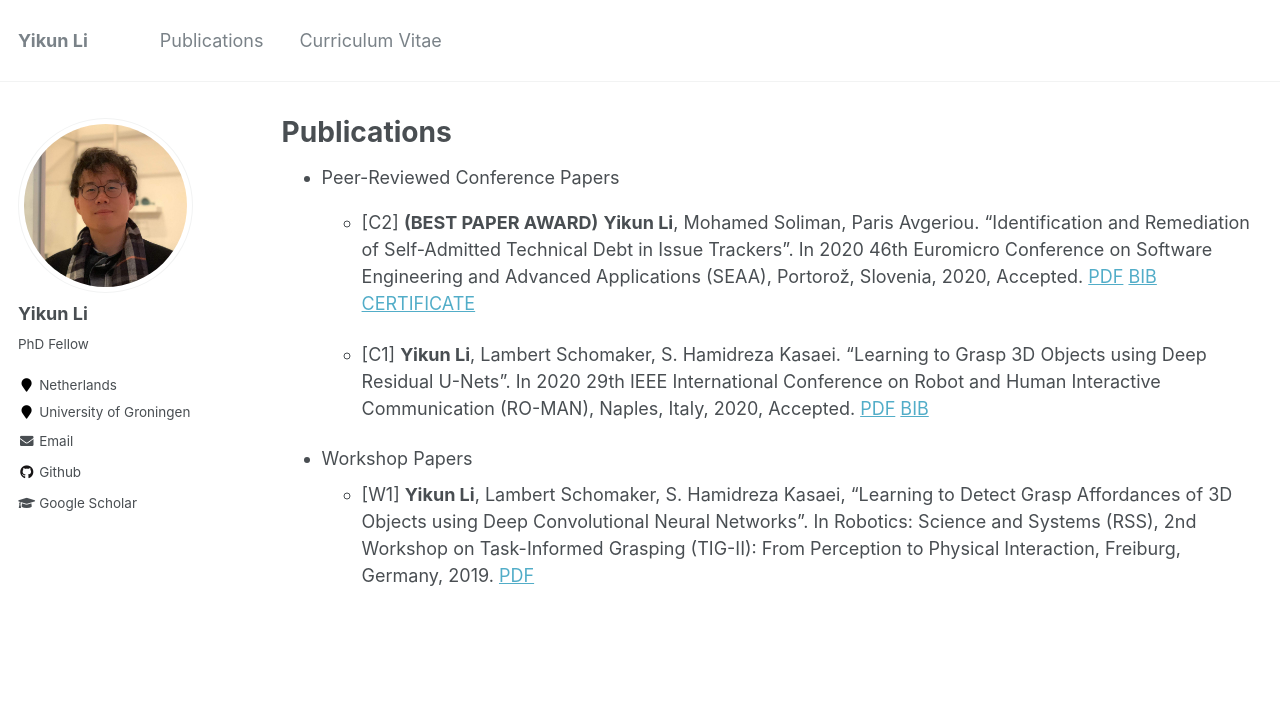
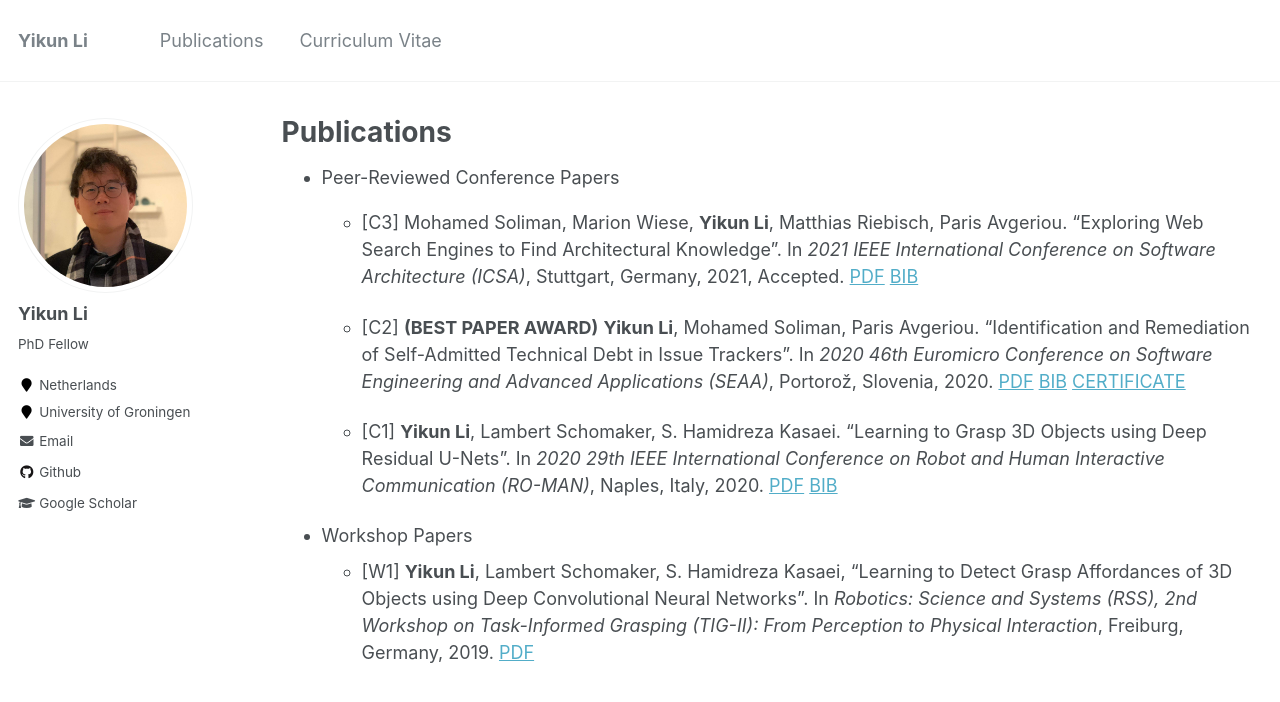
Before and after one commit to yikun-li/yikun-li.github.io, a Jekyll site: the page built from _pages/publications.md, in a window 1280 px wide. Shown: the top 702 px of the page. Built offline with Jekyll 4.4.1, drawn with Linux system fonts in a browser that asks for light colours.

Commit message:
add publications

```diff
--- a/_pages/publications.md
+++ b/_pages/publications.md
@@ -16,10 +16,11 @@ author_profile: true
 {% endfor %}
 
 * Peer-Reviewed Conference Papers
-    * [C2] **(BEST PAPER AWARD)** **Yikun Li**, Mohamed Soliman, Paris Avgeriou. “Identification and Remediation of Self-Admitted Technical Debt in Issue Trackers”. In 2020 46th Euromicro Conference on Software Engineering and Advanced Applications (SEAA), Portorož, Slovenia, 2020, Accepted. [PDF](https://yikun-li.github.io/publications/SEAA2020.pdf)  [BIB](https://raw.githubusercontent.com/yikun-li/yikun-li.github.io/master/_publications/SEAA2020_BIB.html) [CERTIFICATE](https://yikun-li.github.io/publications/SEAA2020_CERT.pdf)
+    * [C3] Mohamed Soliman, Marion Wiese, **Yikun Li**, Matthias Riebisch, Paris Avgeriou. “Exploring Web Search Engines to Find Architectural Knowledge”. In *2021 IEEE International Conference on Software Architecture (ICSA)*, Stuttgart, Germany, 2021, Accepted. [PDF](https://yikun-li.github.io/publications/ICSA2021.pdf)  [BIB](https://raw.githubusercontent.com/yikun-li/yikun-li.github.io/master/_publications/ICSA2021_BIB.html)
 
-    * [C1] **Yikun Li**, Lambert Schomaker, S. Hamidreza Kasaei. “Learning to Grasp 3D Objects using Deep Residual U-Nets”. In 2020 29th IEEE International Conference on Robot and Human Interactive Communication (RO-MAN), Naples, Italy, 2020, Accepted. [PDF](https://yikun-li.github.io/publications/RO-MAN2020.pdf)  [BIB](https://raw.githubusercontent.com/yikun-li/yikun-li.github.io/master/_publications/RO-MAN2020_BIB.html)
+    * [C2] **(BEST PAPER AWARD)** **Yikun Li**, Mohamed Soliman, Paris Avgeriou. “Identification and Remediation of Self-Admitted Technical Debt in Issue Trackers”. In *2020 46th Euromicro Conference on Software Engineering and Advanced Applications (SEAA)*, Portorož, Slovenia, 2020. [PDF](https://yikun-li.github.io/publications/SEAA2020.pdf)  [BIB](https://raw.githubusercontent.com/yikun-li/yikun-li.github.io/master/_publications/SEAA2020_BIB.html) [CERTIFICATE](https://yikun-li.github.io/publications/SEAA2020_CERT.pdf)
+
+    * [C1] **Yikun Li**, Lambert Schomaker, S. Hamidreza Kasaei. “Learning to Grasp 3D Objects using Deep Residual U-Nets”. In *2020 29th IEEE International Conference on Robot and Human Interactive Communication (RO-MAN)*, Naples, Italy, 2020. [PDF](https://yikun-li.github.io/publications/RO-MAN2020.pdf)  [BIB](https://raw.githubusercontent.com/yikun-li/yikun-li.github.io/master/_publications/RO-MAN2020_BIB.html)
 
 * Workshop Papers
-    * [W1] **Yikun Li**, Lambert Schomaker, S. Hamidreza Kasaei, “Learning to Detect Grasp
-Affordances of 3D Objects using Deep Convolutional Neural Networks”. In Robotics: Science and Systems (RSS), 2nd Workshop on Task-Informed Grasping (TIG-II): From Perception to Physical Interaction, Freiburg, Germany, 2019. [PDF](https://yikun-li.github.io/publications/TIG-II2019.pdf)
+    * [W1] **Yikun Li**, Lambert Schomaker, S. Hamidreza Kasaei, “Learning to Detect Grasp Affordances of 3D Objects using Deep Convolutional Neural Networks”. In *Robotics: Science and Systems (RSS), 2nd Workshop on Task-Informed Grasping (TIG-II): From Perception to Physical Interaction*, Freiburg, Germany, 2019. [PDF](https://yikun-li.github.io/publications/TIG-II2019.pdf)
```
Also changed, not shown: _publications/ICSA2021_BIB.html (added, +10 -0 lines), 1 other file.
